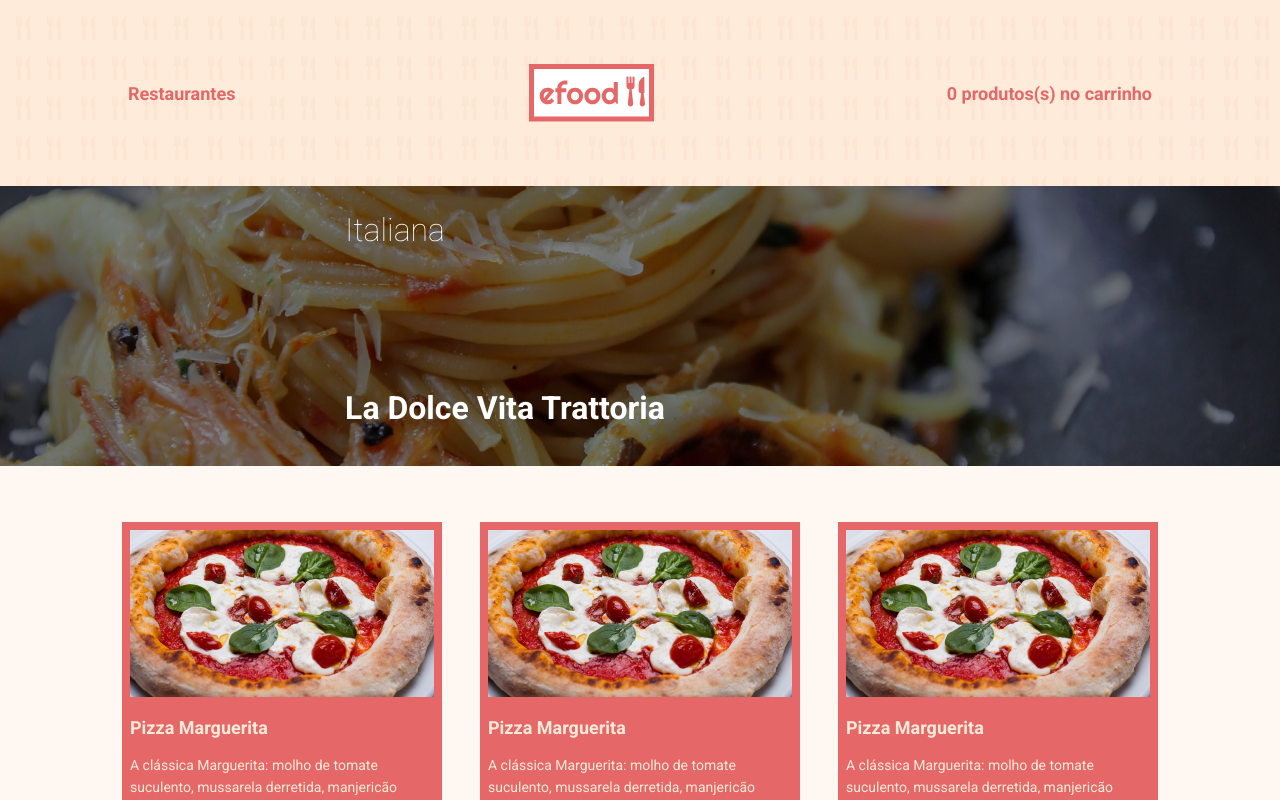
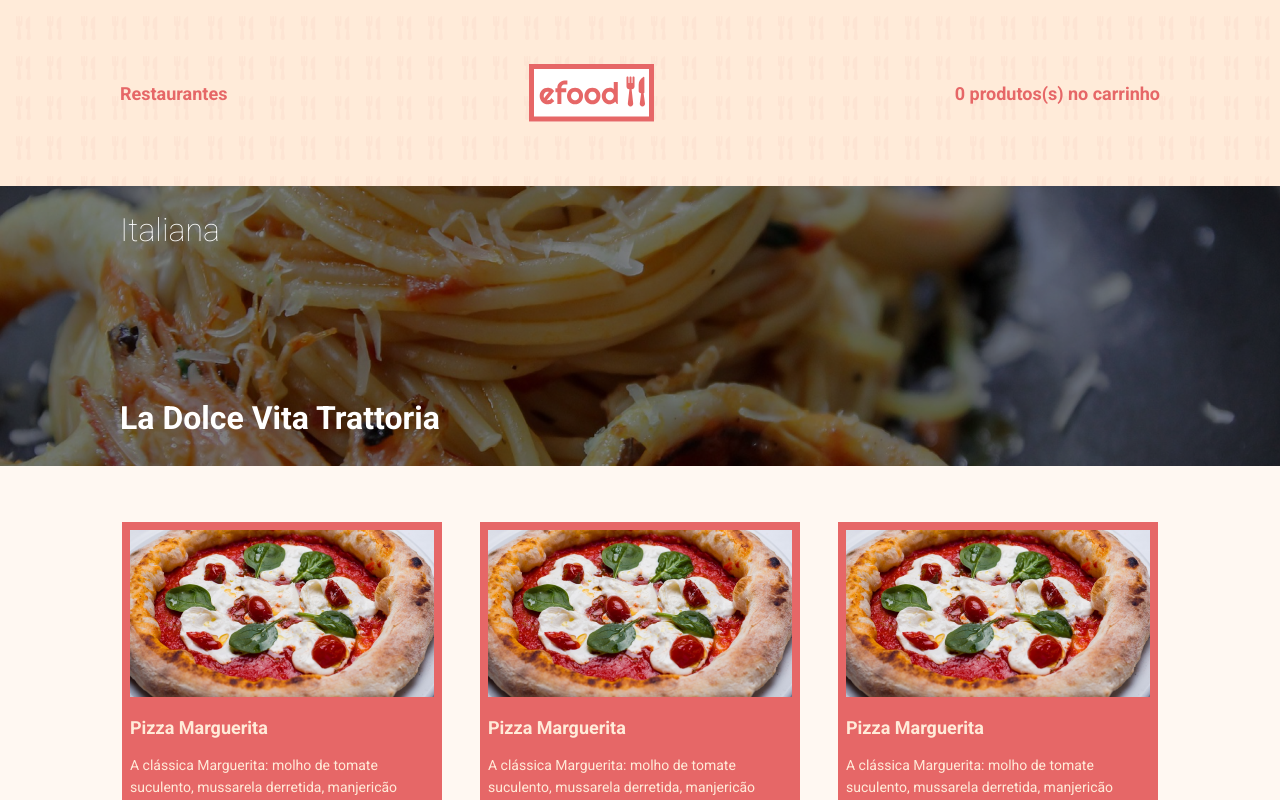
Before and after one commit to MarceloSilveira1709/Efood, a React (Create React App) app: page /perfil in a window 1280 px wide. Shown: the top 800 px of the page. Built offline with nearby package versions, Linux system fonts and the light colour scheme.

Commit message:
ajustando o titulo para ficar de forma fixa

```diff
--- a/src/components/HeaderPerfil/styles.ts
+++ b/src/components/HeaderPerfil/styles.ts
@@ -6,14 +6,14 @@ export const Container = styled.div`
   display: flex;
   align-items: center;
   justify-content: space-between;
-  max-width: 1024px;
+  max-width: 1040px;
 `
 export const ContainerMassa = styled.div`
-  width: 100%;
-  display: grid;
-  align-items: self-start;
-  justify-content: space-around;
-  max-width: 1010px;
+width: 100%;
+display: block;
+align-items: self-start;
+justify-self: center;
+max-width: 1040px;
 
 `
 
@@ -32,6 +32,7 @@ export const ImagemMassa = styled.section`
   display: grid;
   background-repeat: no-repeat;
   background-size: cover;
+
 `
 
 export const Restaurante = styled.h2`
@@ -55,9 +56,6 @@ export const Titulo = styled.h1`
   font-weight: bold;
   color: ${cores.branca};
 
-
-
-
 `
 export const Tipo = styled.p`
 
@@ -65,5 +63,5 @@ export const Tipo = styled.p`
   font-weight: 100;
   color: ${cores.branca};
   margin-top: 25px;
-  margin-bottom: 100px;
+  margin-bottom: 150px
 `
```
